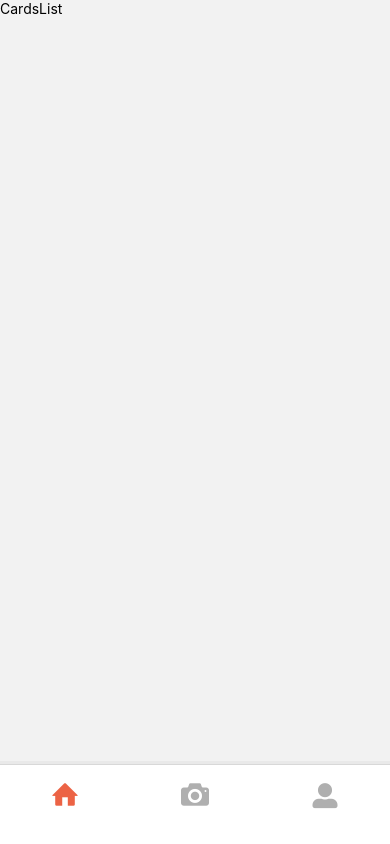
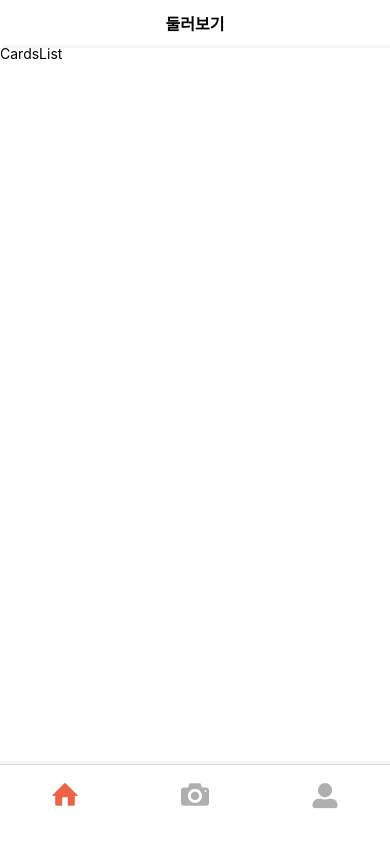
Before and after one commit to Avelop-Project/Frontend, a React Native app: screen /CameraScreen in a window 390 px wide. Built offline with nearby package versions, Linux system fonts and the light colour scheme.

Commit message:
Add: 헤더 구현 중

```diff
--- /dev/null
+++ b/src/layout/MainLayout.tsx
@@ -0,0 +1,44 @@
+import React from "react";
+import { SafeAreaView, StyleSheet, ScrollView, View } from "react-native";
+
+import color from "../styles/color";
+
+import Header from "./header/Header";
+import { HeaderProps } from "./header/Header";
+
+type Props = {
+  children: React.ReactNode;
+  header: HeaderProps;
+};
+
+const MainLayout = ({ children, header }: Props) => {
+  return (
+    <SafeAreaView style={styles.container}>
+      <Header options={header} />
+
+      <ScrollView style={styles.inner}>
+        <View style={styles.content}>{children}</View>
+      </ScrollView>
+    </SafeAreaView>
+  );
+};
+
+export default MainLayout;
+
+const styles = StyleSheet.create({
+  container: {
+    backgroundColor: color.COLOR_HEADER,
+    width: "100%",
+    flex: 1,
+  },
+  inner: {
+    width: "100%",
+    flex: 1,
+    // backgroundColor: "aqua",
+  },
+  content: {
+    width: "100%",
+    flex: 1,
+    // backgroundColor: "orange",
+  },
+});
--- /dev/null
+++ b/src/layout/header/Header.tsx
@@ -0,0 +1,61 @@
+import { View, Text, StyleSheet, Pressable } from "react-native";
+
+import { globalStyle } from "../../styles/global";
+import color from "../../styles/color";
+
+type HeaderItemProps = {
+  type?: string;
+  onClick?: () => void;
+};
+
+export type HeaderProps = {
+  headerText: string;
+  headerLeft?: HeaderItemProps;
+  headerRight?: HeaderItemProps;
+};
+
+type Props = {
+  options: HeaderProps;
+};
+
+const HeaderItem = ({ type, onClick }: HeaderItemProps) => {
+  return <Pressable style={styles.headerItem}></Pressable>;
+};
+
+const Header = ({ options }: Props) => {
+  return (
+    <View style={styles.container}>
+      <HeaderItem
+        type={options.headerLeft?.type}
+        onClick={options.headerLeft?.onClick}
+      />
+
+      <Text style={styles.headerText}>{options.headerText}</Text>
+
+      <HeaderItem
+        type={options.headerRight?.type}
+        onClick={options.headerRight?.onClick}
+      />
+    </View>
+  );
+};
+
+export default Header;
+
+const styles = StyleSheet.create({
+  container: {
+    backgroundColor: color.COLOR_HEADER,
+    flexDirection: "row",
+    justifyContent: "space-between",
+    alignItems: "center",
+    ...globalStyle.boxShadow,
+  },
+  headerText: {
+    fontSize: 16,
+    fontWeight: "bold",
+  },
+  headerItem: {
+    height: 45,
+    width: 45,
+  },
+});
--- a/src/screens/camera/CameraScreen.tsx
+++ b/src/screens/camera/CameraScreen.tsx
@@ -1,7 +1,12 @@
+import MainLayout from "../../layout/MainLayout";
 import { Text } from "react-native";
 
 const CameraScreen = () => {
-  return <Text>Camera</Text>;
+  return (
+    <MainLayout header={{ headerText: "카메라" }}>
+      <Text>Camera</Text>
+    </MainLayout>
+  );
 };
 
 export default CameraScreen;
--- a/src/screens/cardsList/CardsListScreen.tsx
+++ b/src/screens/cardsList/CardsListScreen.tsx
@@ -1,7 +1,12 @@
+import MainLayout from "../../layout/MainLayout";
 import { Text } from "react-native";
 
 const CardsListScreen = () => {
-  return <Text>CardsList</Text>;
+  return (
+    <MainLayout header={{ headerText: "둘러보기" }}>
+      <Text>CardsList</Text>
+    </MainLayout>
+  );
 };
 
 export default CardsListScreen;
--- a/src/screens/myPage/MyPageScreen.tsx
+++ b/src/screens/myPage/MyPageScreen.tsx
@@ -1,13 +1,17 @@
+import MainLayout from "../../layout/MainLayout";
+
 import { Text, StyleSheet } from "react-native";
 
 const MyPageScreen = () => {
-  return <Text style={styles.text}>MyPage</Text>;
+  return (
+    <MainLayout header={{ headerText: "마이페이지" }}>
+      <Text style={styles.text}>MyPage</Text>
+    </MainLayout>
+  );
 };
 
 export default MyPageScreen;
 
 const styles = StyleSheet.create({
-  text: {
-    color: "orange",
-  },
+  text: {},
 });
--- a/src/styles/color.ts
+++ b/src/styles/color.ts
@@ -4,4 +4,6 @@ export default {
   COLOR_BOX_SHADOW: "rgba(0, 0, 0, 0.2)",
 
   COLOR_TAB_BAR_ICON: "#AFAFAF",
+
+  COLOR_HEADER: "#fff",
 };
--- /dev/null
+++ b/src/styles/global.ts
@@ -0,0 +1,14 @@
+import { StyleSheet } from "react-native";
+import color from "./color";
+
+export const globalStyle = StyleSheet.create({
+  boxShadow: {
+    shadowColor: color.COLOR_BOX_SHADOW,
+    shadowOffset: {
+      width: 3,
+      height: 3,
+    },
+    shadowOpacity: 0.2,
+    elevation: 3,
+  },
+});
```
